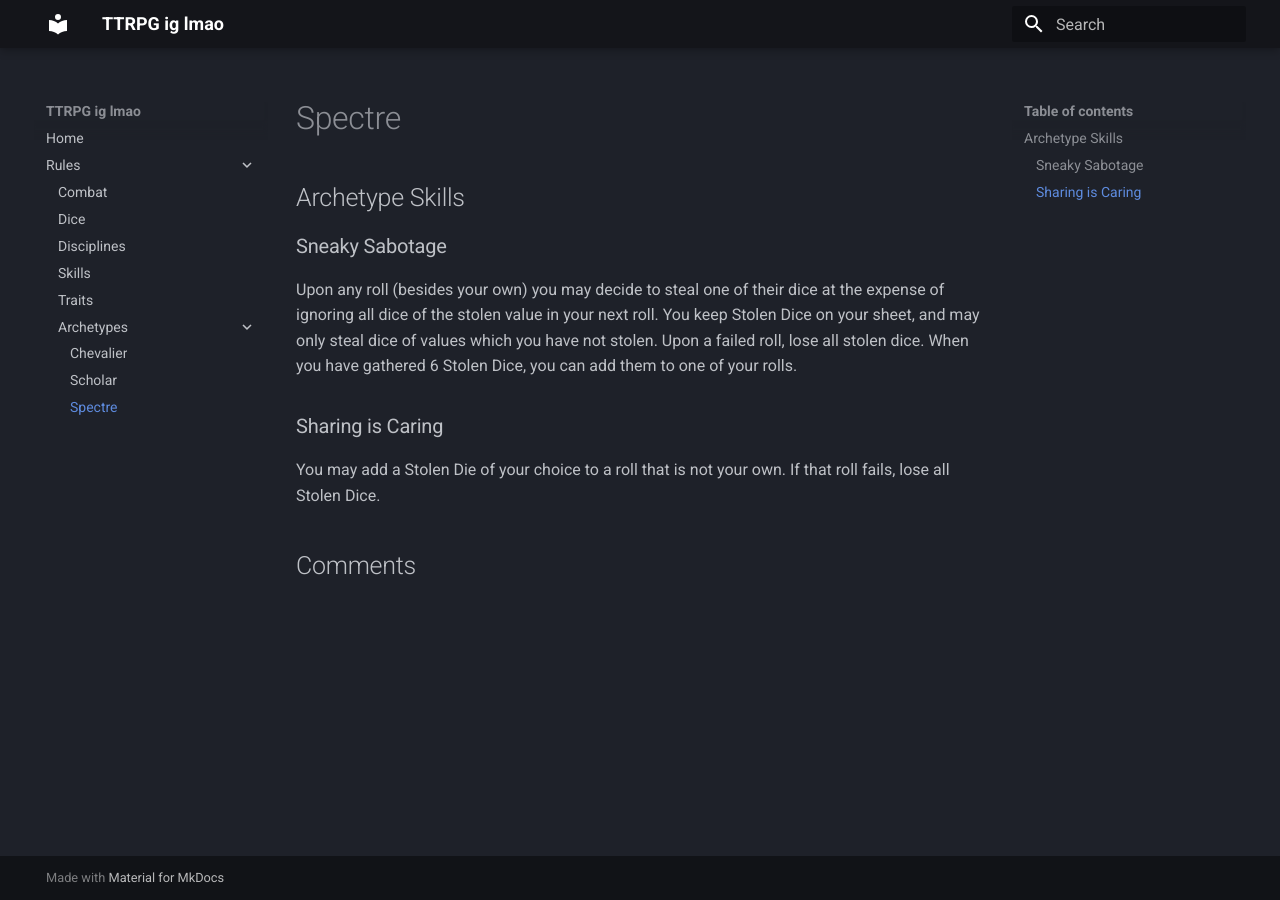
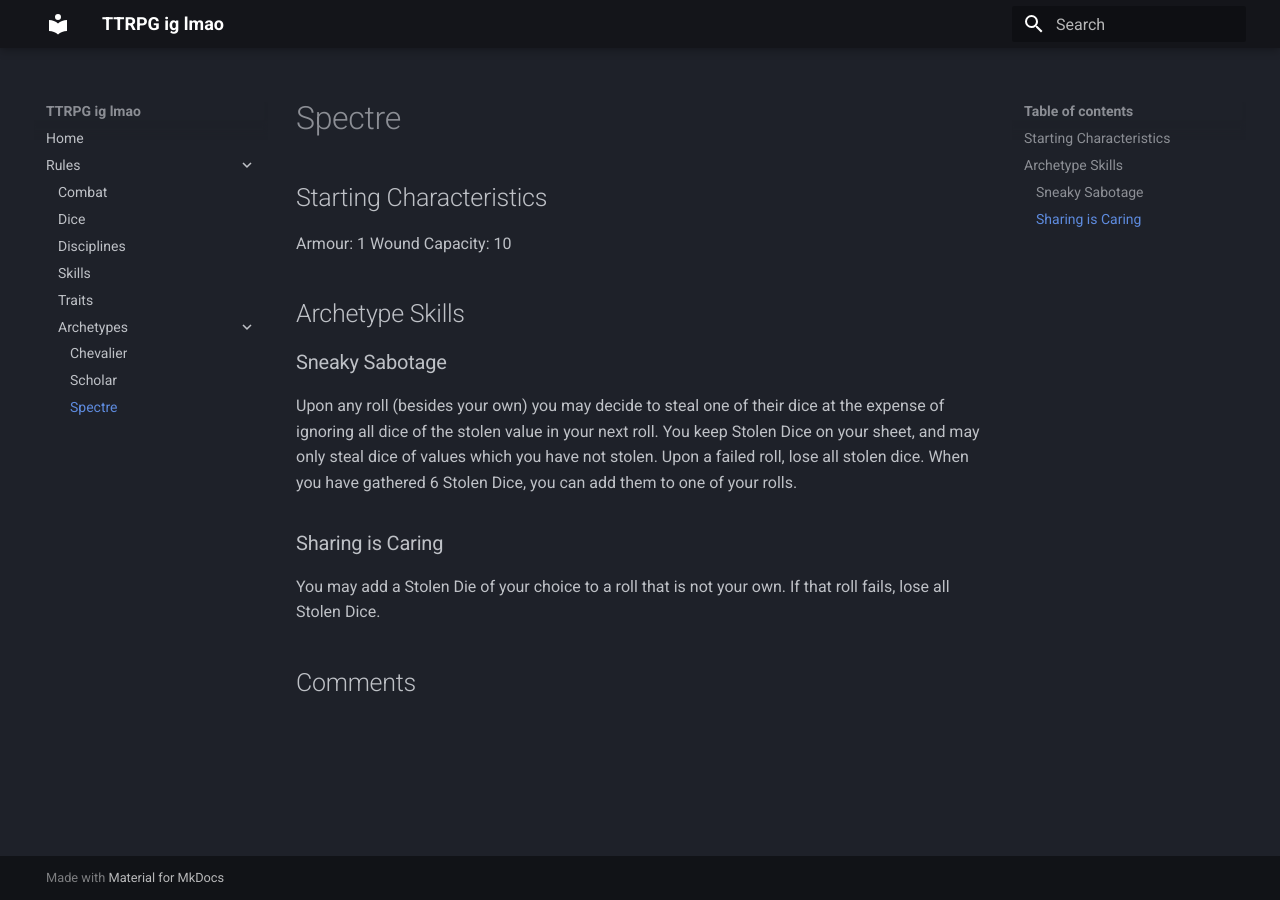
Before and after one commit to ProbablyIly/UnnamedTTRPG, an MkDocs documentation site: the page built from docs/Rules/Archetypes/Spectre.md, in a window 1280 px wide. Built offline with MkDocs 1.6.1 and Material for MkDocs 9.7.7, drawn with Linux system fonts in a browser that asks for light colours; comment, search, counter and statistics services are not loaded.

Commit message:
vault backup: 2025-11-08 13:51:34

```diff
--- a/docs/Rules/Archetypes/Spectre.md
+++ b/docs/Rules/Archetypes/Spectre.md
@@ -1,3 +1,6 @@
+## Starting Characteristics
+Armour: 1
+Wound Capacity: 10
 ## Archetype Skills
 ### Sneaky Sabotage
 Upon any roll (besides your own) you may decide to steal one of their dice at the expense of ignoring all dice of the stolen value in your next roll. You keep Stolen Dice on your sheet, and may only steal dice of values which you have not stolen. Upon a failed roll, lose all stolen dice. When you have gathered 6 Stolen Dice, you can add them to one of your rolls.
```
Also changed, not shown: docs/Rules/Archetypes/Scholar.md (+1 -1 lines), 1 other file.
